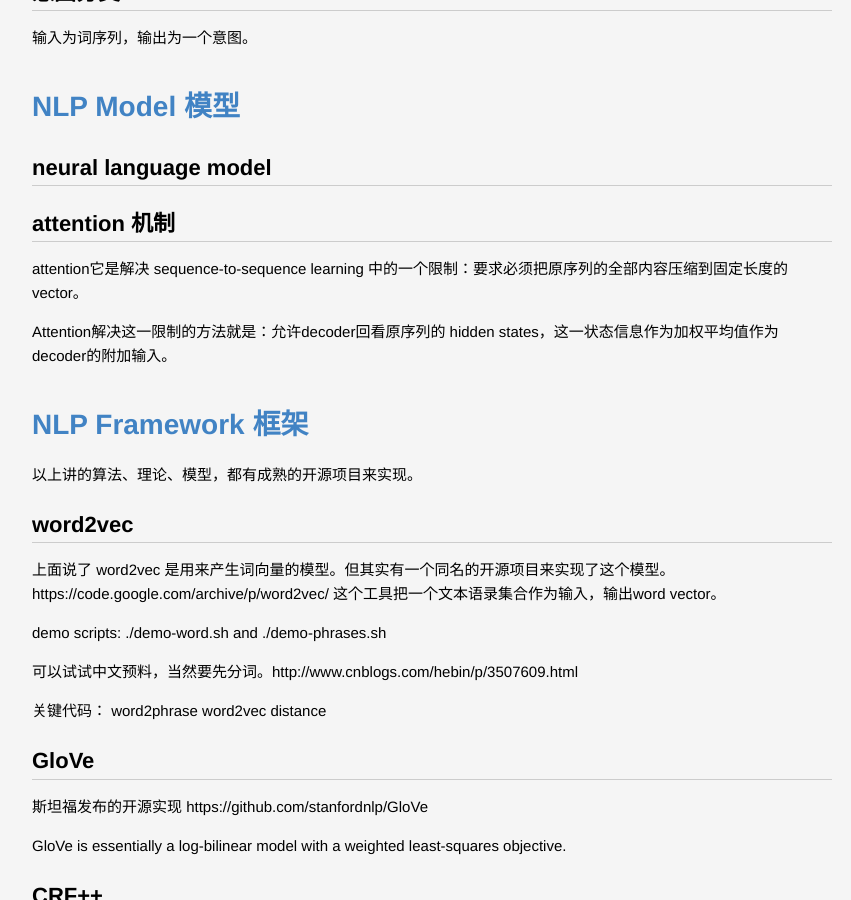
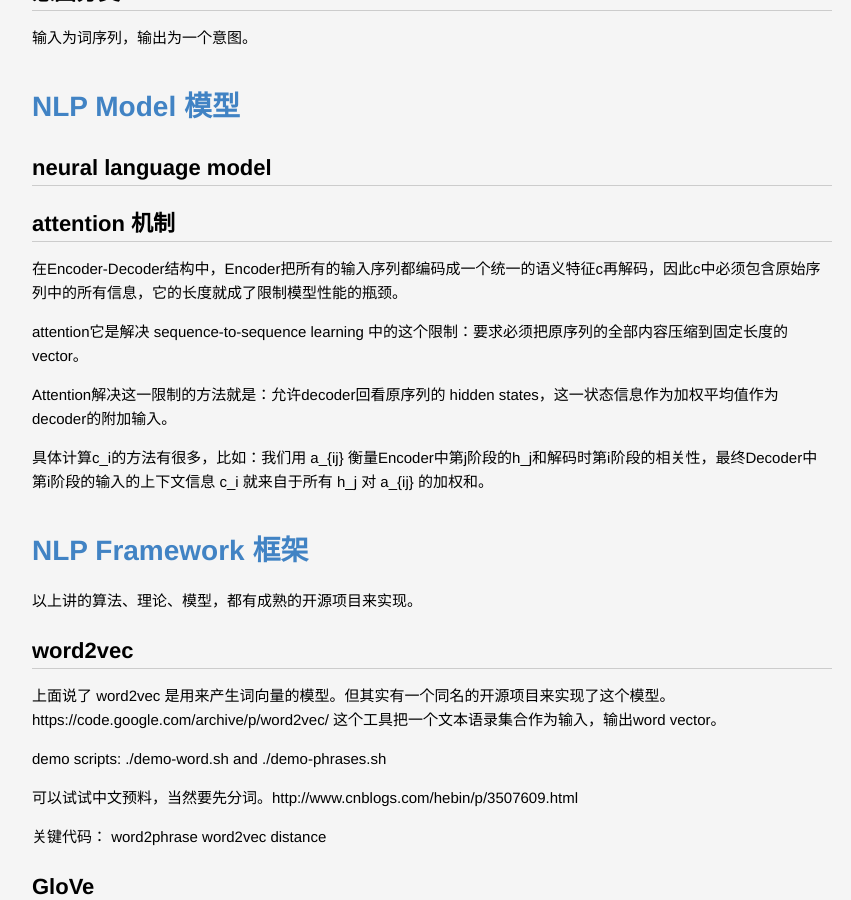
Before and after one commit to lucky521/blog, a Jekyll site: the page built from _posts/ml/2018-05-15-nlp-using-machine-learning.markdown, in a window 1280 px wide and 900 px high, scrolled down 3679 px. Shown: the whole window, without its empty margins (208-1059 px from the left). Built offline with Jekyll 4.4.1, drawn with Linux system fonts in a browser that asks for light colours.

Commit message:
update blog

````diff
--- a/_posts/ml/2017-10-26-tensorflow.markdown
+++ b/_posts/ml/2017-10-26-tensorflow.markdown
@@ -297,6 +297,9 @@
 
 tf.where
 tf.where(condition, x = None, y = None, name = None)，根据condition判定返回。即condition是True，选择x；condition是False，选择y。
+
+tf.concat
+在某个维度把两个tensor串联起来。
 
 ```
 
--- a/_posts/ml/2018-05-15-nlp-using-machine-learning.markdown
+++ b/_posts/ml/2018-05-15-nlp-using-machine-learning.markdown
@@ -149,9 +149,13 @@
 
 ## attention 机制
 
-attention它是解决 sequence-to-sequence learning 中的一个限制：要求必须把原序列的全部内容压缩到固定长度的vector。
+在Encoder-Decoder结构中，Encoder把所有的输入序列都编码成一个统一的语义特征c再解码，因此c中必须包含原始序列中的所有信息，它的长度就成了限制模型性能的瓶颈。
+
+attention它是解决 sequence-to-sequence learning 中的这个限制：要求必须把原序列的全部内容压缩到固定长度的vector。
 
 Attention解决这一限制的方法就是：允许decoder回看原序列的 hidden states，这一状态信息作为加权平均值作为decoder的附加输入。
+
+具体计算c_i的方法有很多，比如：我们用 a_{ij} 衡量Encoder中第j阶段的h_j和解码时第i阶段的相关性，最终Decoder中第i阶段的输入的上下文信息 c_i 就来自于所有 h_j 对 a_{ij} 的加权和。
 
 
 
--- a/_posts/ml/2018-07-31-optimization-method.markdown
+++ b/_posts/ml/2018-07-31-optimization-method.markdown
@@ -106,6 +106,7 @@
 
 
 KL散度 KL-divergence Loss
+我们可以把最大似然看作是使模型分布尽可能地和经验分布相匹配的尝试。最小化训练集上的经验分布和模型分布之间的差异。
 ```
 def kl_divergence(p, q):  # q,p都是长度相同的浮点数向量，且向量元素值之和都为1
     return tf.reduce_sum(p * tf.log(p/q))
--- a/_posts/ml/2018-11-05-Taobao-Rank.markdown
+++ b/_posts/ml/2018-11-05-Taobao-Rank.markdown
@@ -132,6 +132,8 @@
 
 
 
+
+
 # Google/Youtube
 
 ## Deep Neural Networks for YouTube Recommendations
@@ -144,6 +146,7 @@
 
 ## Latent Cross: Making Use of Context in Recurrent Recommender Systems
 
+YouTube发表在WSDM2018上基于RNN的视频推荐模型，考虑了时序信息。
 
 
 
````
Also changed, not shown: _posts/ml/2019-02-04-Famous-Model.markdown (+7 -0 lines).
